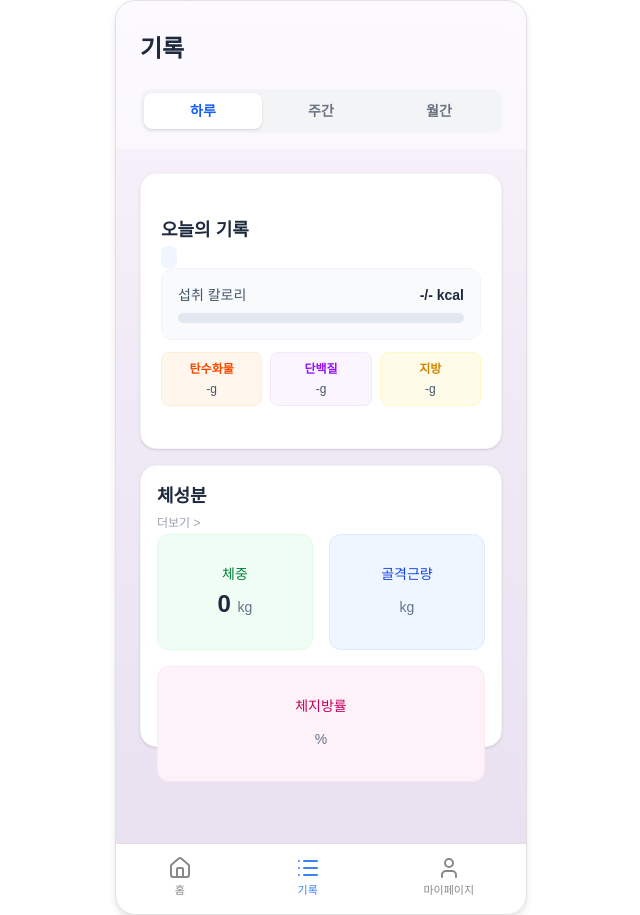
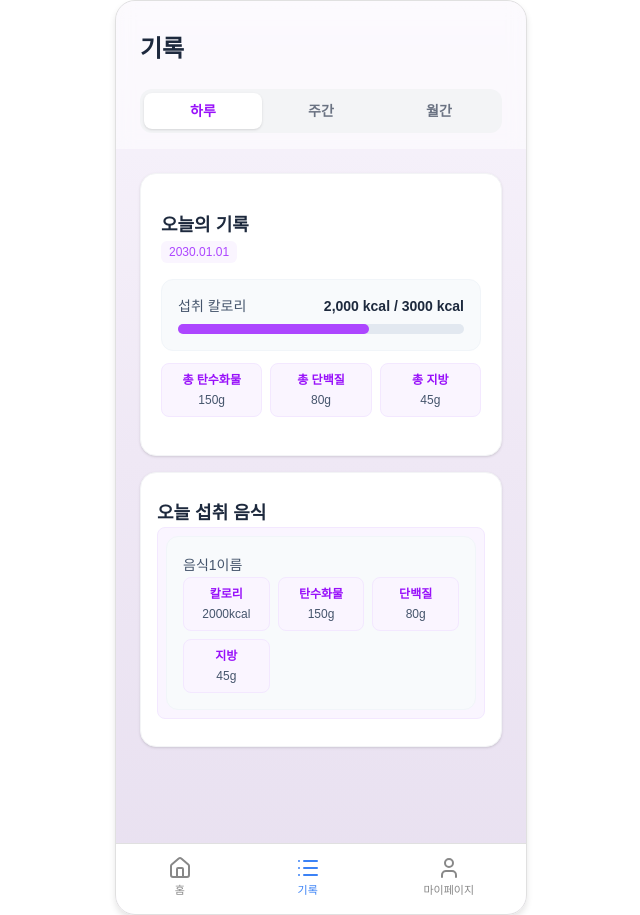
Before and after one commit to cjswogud12/food_plan_frontend_deploy, a Next.js app: page /record in a window 1280 px wide. Shown: the whole page, without its empty margins (319-959 px from the left). Built offline with nearby package versions, Linux system fonts and the light colour scheme; no server answers.

Commit message:
기록 페이지 ui 페이지 체성분 삭제

```diff
--- a/src/app/record/page.tsx
+++ b/src/app/record/page.tsx
@@ -2,54 +2,101 @@
 
 import React, { useState, useEffect } from 'react';
 import { useViewport } from "@/context/ViewportContext"
-import { Record } from "@/types/record"
-import { User } from "@/types/user"
+
+// 삭제할 데이터 (임시)
+interface RecordStats {
+    date: string;
+    calories: number;
+    carbs: number;
+    protein: number;
+    fat: number;
+    weight: number;
+    muscle: number;
+    fatRate: number;
+}
+// 삭제할 데이터 (임시)
+interface Food {
+ food_id: number;
+    food_name: string;
+    food_calories: number;
+    food_proteins: number;
+    food_carbs: number;
+    food_fats: number;
+    food_image?: string;
+}
+// 삭제할 데이터 (임시)
+interface MockDataMap {
+    [key: string]: RecordStats;
+}
 
 export default function Home() {
     const { isMobile } = useViewport();
     const [activeTab, setActiveTab] = useState('day');
-    const [recordData, setRecordData] = useState<Record | null>(null);
-    const [userData, setUserData] = useState<User | null>(null);
+    const [recordData, setRecordData] = useState<RecordStats | null>(null);
 
-useEffect(() => {
-    const fetchData = async () => {
-        try {
-            // Record 데이터 가져오기
-            const recordRes = await fetch('http://localhost:8000/api/record');
-            if (recordRes.ok) {
-                const data = await recordRes.json();
-                setRecordData(data);
-            }
-
-            // User 데이터 가져오기
-            const userRes = await fetch('http://localhost:8000/api/user');
-            if (userRes.ok) {
-                const data = await userRes.json();
-                setUserData(data);
-            }
-        } catch (error) {
-            console.error("Error fetching data:", error);
+    // 삭제할 더미데이터 (임시)
+    const mockData: MockDataMap = {
+        day: {
+            date: '2030.01.01',
+            calories: 2000,
+            carbs: 150,
+            protein: 80,
+            fat: 45,
+            weight: 65.5,
+            muscle: 30.2,
+            fatRate: 18.5
+        },
+        week: {
+            date: '1월 3주차',
+            calories: 1600,
+            carbs: 180,
+            protein: 85,
+            fat: 50,
+            weight: 65.2,
+            muscle: 30.4,
+            fatRate: 18.2
+        },
+        month: {
+            date: '2030년 1월',
+            calories: 1550,
+            carbs: 170,
+            protein: 82,
+            fat: 48,
+            weight: 66.0,
+            muscle: 30.0,
+            fatRate: 19.0
         }
     };
 
-    fetchData();
-}, []);
+    useEffect(() => {
+        setRecordData(mockData[activeTab]);
+    }, [activeTab]);
 
+    const getSectionTitle = () => {
+        if (activeTab === 'week') return '주간 기록';
+        if (activeTab === 'month') return '월간 기록';
+        return '오늘의 기록';
+    };
+    const getSectionTitle2 = () => {
+        if (activeTab === 'week') return '주간 섭취 음식';
+        if (activeTab === 'month') return '월간 섭취 음식';
+        return '오늘 섭취 음식';
+    };
 
     return (
         <div className="w-full h-full bg-[conic-gradient(at_top_left,_var(--tw-gradient-stops))] from-blue-100 via-slate-50 to-blue-200 relative flex flex-col">
-            {/* Header & Tabs */}
+            {/* 기록 헤더 */}
             <div className="pt-8 px-6 pb-4 bg-white/50 backdrop-blur-sm sticky top-0 z-10">
                 <h1 className="text-2xl font-bold text-slate-800 mb-6">기록</h1>
 
-                {/* Toggle Buttons */}
+                {/* 하루, 월간, 주간 토글 버튼 */}
                 <div className="flex bg-gray-100 p-1 rounded-xl">
                     {['day', 'week', 'month'].map((tab) => (
                         <button
                             key={tab}
                             onClick={() => setActiveTab(tab)}
                             className={`flex-1 py-2 text-sm font-semibold rounded-lg transition-all duration-200 ${activeTab === tab
-                                ? 'bg-white text-blue-600 shadow-sm'
+                                ? 'bg-white text-purple-600 shadow-sm'
                                 : 'text-gray-500 hover:text-gray-700'
                                 }`}
                         >
@@ -62,72 +109,73 @@ useEffect(() => {
             {/* Split Content */}
             <div className="flex-1 flex flex-col p-6 gap-4 pb-24 h-full overflow-hidden">
 
-                {/* Section 1: Today's Record */}
+
                 <section className="flex-1 bg-white rounded-2xl p-5 shadow-sm border border-gray-100 flex flex-col justify-center">
                     <div className="card-container">
-                        <h2 className="text-lg font-bold text-slate-800">오늘의 기록</h2>
-                        <span className="text-xs text-blue-500 font-medium bg-blue-50 px-2 py-1 rounded-md">
-                            {/*recordData?.date || '2030.01.01'*/}
+                        <h2 className="text-lg font-bold text-slate-800">{getSectionTitle()}</h2>
+                        <span className="text-xs text-purple-500 font-medium bg-purple-50 px-2 py-1 rounded-md">
+                            {recordData?.date || '-'} {/*목표치 설정 변경할 데이터 (임시)*/}
                         </span>
 
-                        <div className="flex flex-col gap-3">
-                            {/* Mock Content */}
+                        <div className="flex flex-col gap-3 mt-4">
                             <div className="p-4 bg-slate-50 rounded-xl border border-slate-100">
                                 <div className="flex justify-between mb-2">
                                     <span className="text-sm font-medium text-slate-600">섭취 칼로리</span>
                                     <span className="text-sm font-bold text-slate-800">
-                                        {recordData?.food_calories ? `${recordData.food_calories} / 2,000` : '-/-'} kcal
+                                        {recordData?.calories ? `${recordData.calories.toLocaleString()} kcal / 3000` : '-/-'} kcal {/*목표치 설정 변경할 데이터 (임시)*/}
                                     </span>
                                 </div>
                                 <div className="w-full bg-slate-200 rounded-full h-2.5">
                                     <div
-                                        className="bg-blue-500 h-2.5 rounded-full"
-                                        style={{ width: recordData?.food_calories ? `${Math.min((recordData.food_calories / 2000) * 100, 100)}%` : '0%' }}
+                                        className="bg-purple-500 h-2.5 rounded-full transition-all duration-500"
+                                        style={{ width: recordData?.calories ? `${Math.min((recordData.calories / 3000) * 100, 100)}%` : '0%' }}// 3000은 목표치 설정 변경할 데이터 (임시)
                                     ></div>
                                 </div>
                             </div>
                             <div className="grid grid-cols-3 gap-2 text-center text-xs text-slate-600">
-                                <div className="bg-orange-50 p-2 rounded-lg border border-orange-100">
-                                    <div className="font-bold text-orange-600 mb-1">탄수화물</div>
-                                    <div>{recordData?.food_carbs || '-'}g</div>
+                                <div className="bg-purple-50 p-2 rounded-lg border border-purple-100">
+                                    <div className="font-bold text-purple-600 mb-1">총 탄수화물</div>
+                                    <div>{recordData?.carbs || '-'}g</div> {/*목표치 설정 변경할 데이터 (임시)*/}
                                 </div>
                                 <div className="bg-purple-50 p-2 rounded-lg border border-purple-100">
-                                    <div className="font-bold text-purple-600 mb-1">단백질</div>
-                                    <div>{recordData?.food_protein || '-'}g</div>
+                                    <div className="font-bold text-purple-600 mb-1">총 단백질</div>
+                                    <div>{recordData?.protein || '-'}g</div> {/*목표치 설정 변경할 데이터 (임시)*/}
                                 </div>
-                                <div className="bg-yellow-50 p-2 rounded-lg border border-yellow-100">
-                                    <div className="font-bold text-yellow-600 mb-1">지방</div>
-                                    <div>{recordData?.food_fats || '-'}g</div>
+                                <div className="bg-purple-50 p-2 rounded-lg border border-purple-100">
+                                    <div className="font-bold text-purple-600 mb-1">총 지방</div>
+                                    <div>{recordData?.fat || '-'}g</div> {/*목표치 설정 변경할 데이터 (임시)*/}
                                 </div>
                             </div>
                         </div>
                     </div>
                 </section>
 
-                {/* Section 2: Body Composition */}
+                {/* Section 2: (오늘,주간,월간)식단 섭취 정보*/}
                 <section className="flex-1 bg-white rounded-2xl p-4 shadow-sm border border-gray-100 flex flex-col justify-center">
                     <div className="card-container">
-                        <h2 className="text-lg font-bold text-slate-800">체성분</h2>
-                        <button className="text-xs text-gray-400 hover:text-gray-600">더보기 &gt;</button>
-                        <div className="grid grid-cols-2 gap-4 h-full">
-                            <div className="bg-green-50 p-4 rounded-xl border border-green-100 flex flex-col items-center justify-center">
-                                <span className="text-sm text-green-700 mb-1 font-medium">체중</span>
-                                <span className="text-2xl font-bold text-slate-800">
-                                    {userData?.weight || '0'} <span className="text-sm font-normal text-slate-500">kg</span>
-                                </span>
-                            </div>
-                            <div className="bg-blue-50 p-4 rounded-xl border border-blue-100 flex flex-col items-center justify-center">
-                                <span className="text-sm text-blue-700 mb-1 font-medium">골격근량</span>
-                                <span className="text-2xl font-bold text-slate-800">
-                                    {/*userData?.muscle || '0'*/}
-                                    <span className="text-sm font-normal text-slate-500">kg</span>
-                                </span>
-                            </div>
-                            <div className="bg-pink-50 p-4 rounded-xl border border-pink-100 flex flex-col items-center justify-center col-span-2">
-                                <span className="text-sm text-pink-700 mb-1 font-medium">체지방률</span>
-                                <span className="text-2xl font-bold text-slate-800">
-                                    {/*recordData?.fatRate || '0'*/} <span className="text-sm font-normal text-slate-500">%</span>
-                                </span>
+                        <h2 className="text-lg font-bold text-slate-800">{getSectionTitle2()}</h2>
+                        <div className="bg-purple-50 p-2 rounded-lg border border-purple-100">
+                            <div className="p-4 bg-slate-50 rounded-xl border border-slate-100">
+                            <span className="text-sm font-medium text-slate-600">음식1이름</span> {/*food_name*/}
+                            <div className="grid grid-cols-3 gap-2 text-center text-xs text-slate-600">
+                                <div className="bg-purple-50 p-2 rounded-lg border border-purple-100">
+                                    <div className="font-bold text-purple-600 mb-1">칼로리</div>
+                                    <div>{recordData?.calories || '-'}kcal</div> {/*목표치 설정 변경할 데이터 (임시)*/}
+                                </div>
+
+                                <div className="bg-purple-50 p-2 rounded-lg border border-purple-100">
+                                    <div className="font-bold text-purple-600 mb-1">탄수화물</div>
+                                    <div>{recordData?.carbs || '-'}g</div> {/*목표치 설정 변경할 데이터 (임시)*/}
+                                </div>
+                                <div className="bg-purple-50 p-2 rounded-lg border border-purple-100">
+                                    <div className="font-bold text-purple-600 mb-1">단백질</div>
+                                    <div>{recordData?.protein || '-'}g</div> {/*목표치 설정 변경할 데이터 (임시)*/}
+                                </div>
+                                <div className="bg-purple-50 p-2 rounded-lg border border-purple-100">
+                                    <div className="font-bold text-purple-600 mb-1">지방</div>
+                                    <div>{recordData?.fat || '-'}g</div> {/*목표치 설정 변경할 데이터 (임시)*/}
+                                </div>
+                               </div>
                             </div>
                         </div>
                     </div>
```
